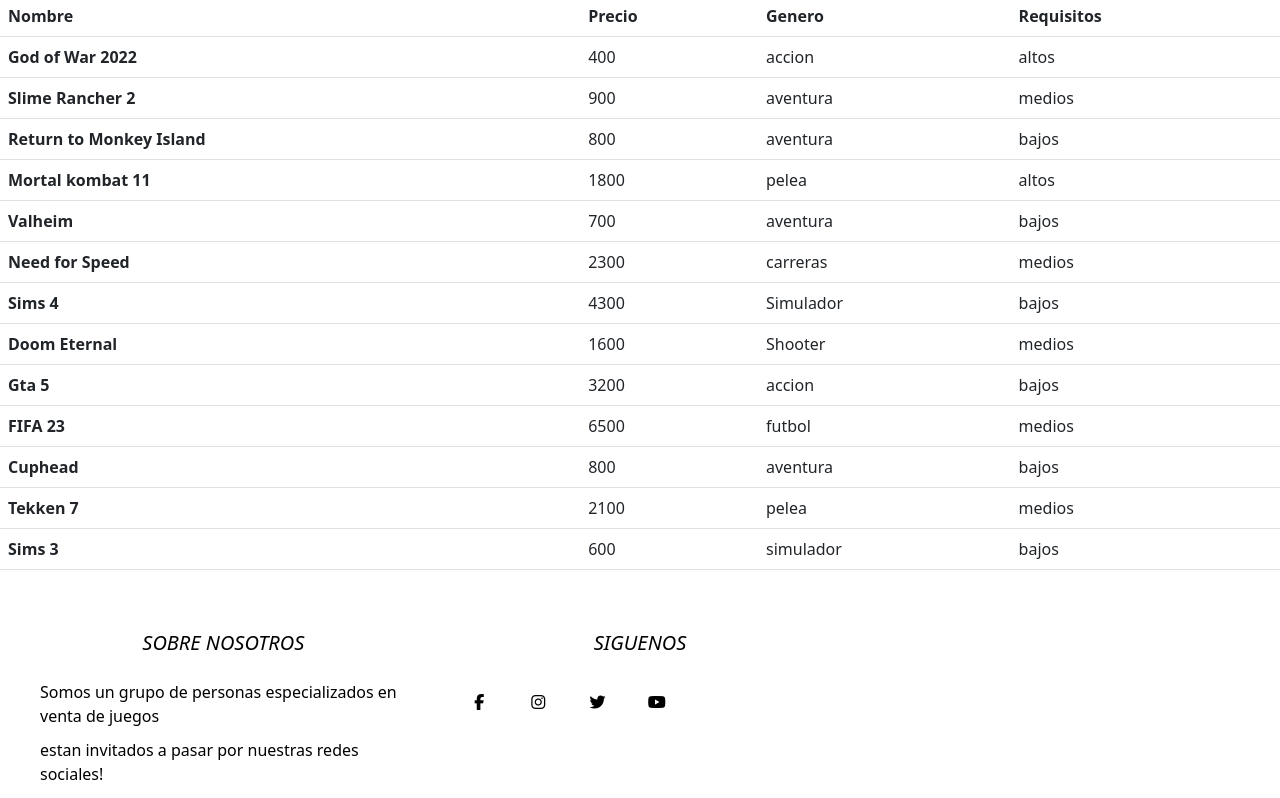
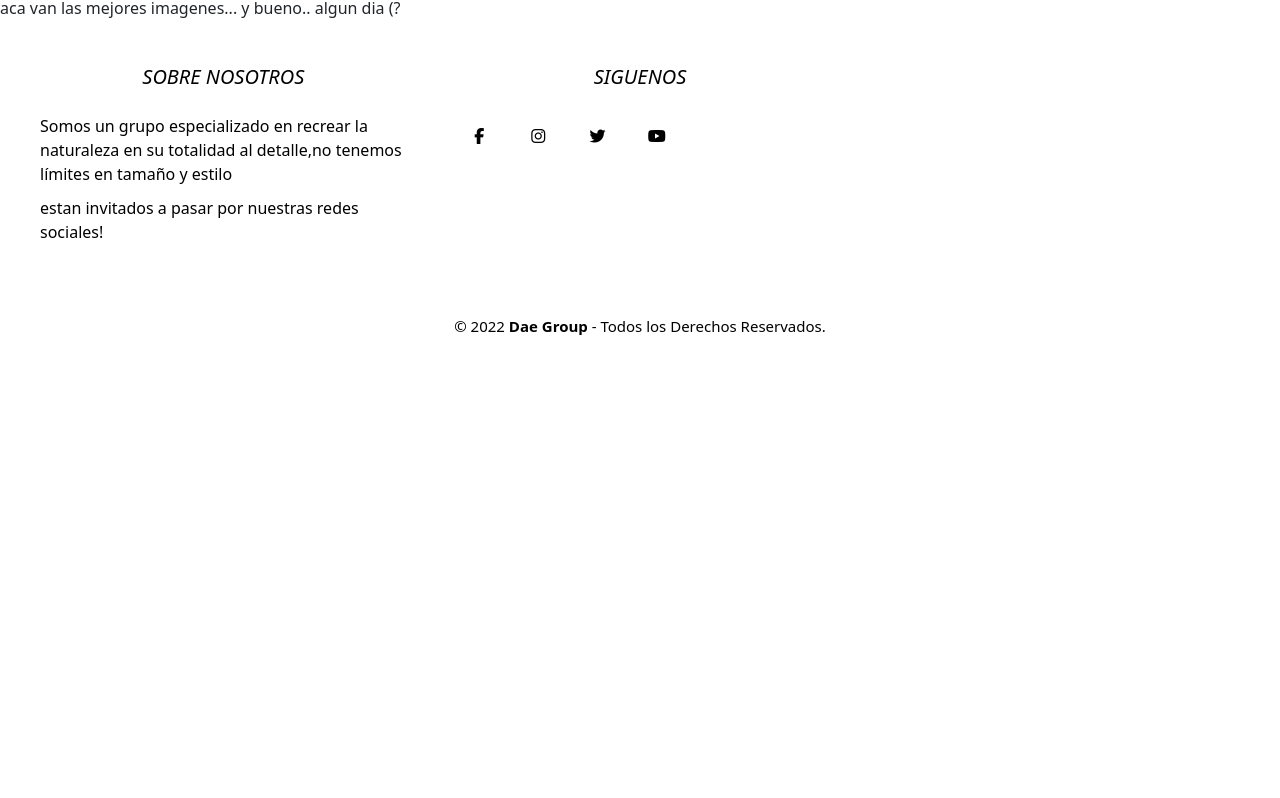
Before and after one commit to alexflores2/dae-group, a plain HTML site: page pages/Juegos.html in a window 1280 px wide. Shown: the part 128-926 px from the top of the page. After the commit the page ends 800 px from the top, so only its background shows below. Drawn offline with nearby package versions, Linux system fonts and the light colour scheme.

Commit message:
nuevooooooosdad

```diff
--- a/pages/Juegos.html
+++ b/pages/Juegos.html
@@ -27,107 +27,19 @@
         </button>
         <div class="collapse navbar-collapse" id="navbarNavAltMarkup">
           <div class="navbar-nav">
-            <a class="nav-link" href="./Juegos.html">Juegos</a>
-            <a class="nav-link" href="./Juegos_top.html">Juegos Top</a>
+            <a class="nav-link" href="./Juegos.html">Galeria</a>
+            <a class="nav-link" href="./Juegos_top.html">Que Hacemos</a>
             <a class="nav-link" href="./Contacto.html">Contacto</a>
             <a class="nav-link" href="./acerca_de_nosotros.html">acerca de nosotros</a>
           </div>
   </header>
 
   <main>
-    <H1>LISTA DE JUEGOS EN STOCK</H1>
+    <H1>Galeria</H1>
+    <h7>aca van las mejores imagenes... y bueno.. algun dia (?</h7>
 
     <section>
-      <table class="table">
-        <thead>
-          <tr>
-            <th scope="col">Nombre</th>
-            <th scope="col">Precio</th>
-            <th scope="col">Genero</th>
-            <th scope="col">Requisitos</th>
-          </tr>
-        </thead>
-        <tbody>
-          <tr>
-            <th scope="row">God of War 2022</th>
-            <td>400</td>
-            <td>accion</td>
-            <td>altos</td>
-          </tr>
-          <tr>
-            <th scope="row">Slime Rancher 2</th>
-            <td>900</td>
-            <td>aventura</td>
-            <td>medios</td>
-          </tr>
-          <tr>
-            <th scope="row">Return to Monkey Island</th>
-            <td>800</td>
-            <td>aventura</td>
-            <td>bajos</td>
-          </tr>
-          <tr>
-            <th scope="row">Mortal kombat 11</th>
-            <td>1800</td>
-            <td>pelea</td>
-            <td>altos</td>
-          </tr>
-          <tr>
-            <th scope="row">Valheim</th>
-            <td>700</td>
-            <td>aventura</td>
-            <td>bajos</td>
-          </tr>
-          <tr>
-            <th scope="row">Need for Speed</th>
-            <td>2300</td>
-            <td>carreras</td>
-            <td>medios</td>
-          </tr>
-          <tr>
-            <th scope="row">Sims 4</th>
-            <td>4300</td>
-            <td>Simulador</td>
-            <td>bajos</td>
-          </tr>
-          <tr>
-            <th scope="row">Doom Eternal</th>
-            <td>1600</td>
-            <td>Shooter</td>
-            <td>medios</td>
-          </tr>
-          <tr>
-            <th scope="row">Gta 5</th>
-            <td>3200</td>
-            <td>accion</td>
-            <td>bajos</td>
-          </tr>
-          <tr>
-            <th scope="row">FIFA 23</th>
-            <td>6500</td>
-            <td>futbol</td>
-            <td>medios</td>
-          </tr>
-          <tr>
-            <th scope="row">Cuphead</th>
-            <td>800</td>
-            <td>aventura</td>
-            <td>bajos</td>
-          </tr>
-          <tr>
-            <th scope="row">Tekken 7</th>
-            <td>2100</td>
-            <td>pelea</td>
-            <td>medios</td>
-          </tr>
-          <tr>
-            <th scope="row">Sims 3</th>
-            <td>600</td>
-            <td>simulador</td>
-            <td>bajos</td>
-          </tr>
-        </tbody>
-      </table>
+
     </section>
   </main>
 
@@ -140,21 +52,21 @@
     <div class="grupo-1">
       <div class="box">
         <h2>SOBRE NOSOTROS</h2>
-        <p>Somos un grupo de personas especializados en venta de juegos</p>
+        <p>Somos un grupo especializado en recrear la naturaleza en su totalidad al detalle,no tenemos límites en tamaño y estilo</p>
         <p>estan invitados a pasar por nuestras redes sociales!</p>
       </div>
       <div class="box">
         <h2>SIGUENOS</h2>
         <div class="red-social">
           <a href="http://www.facebook.com" class="fa fa-facebook"></a>
-          <a href="http://www.instagram.com" class="fa fa-instagram"></a>
+          <a href="https://www.instagram.com/daegroup/?hl=es" class="fa fa-instagram"></a>
           <a href="http://www.twitter.com" class="fa fa-twitter"></a>
           <a href="http://www.youtube.com" class="fa fa-youtube"></a>
         </div>
       </div>
     </div>
     <div class="grupo-2">
-      <small>&copy; 2022 <b>Alex Flores Games</b> - Todos los Derechos Reservados.</small>
+      <small>&copy; 2022 <b>Dae Group</b> - Todos los Derechos Reservados.</small>
     </div>
   </footer>
 
```
Also changed, not shown: index.html (+5 -5 lines), pages/Contacto.html (+5 -5 lines), pages/Juegos_top.html (+6 -6 lines), pages/acerca_de_nosotros.html (+6 -11 lines), assests/imagenes/logo.png.
